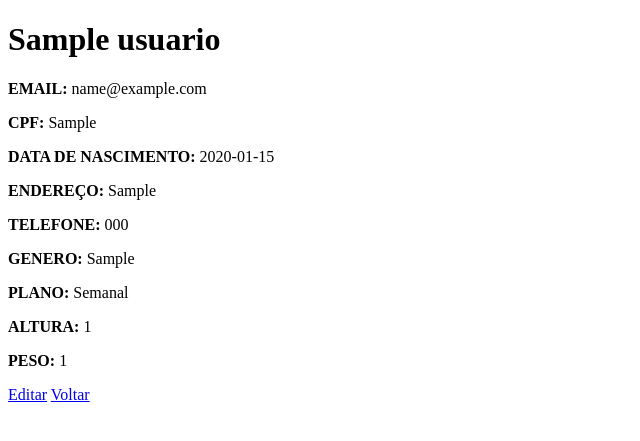
After one commit to yuritigg/trabalho-final, a PHP site: page /visualizar.php?id=1 in a window 1280 px wide. The commit adds this page. Shown: the top 441 px of the page, without its empty margins (0-640 px from the left). Run offline with PHP 8.4, Linux system fonts and the light colour scheme; data comes from the database, SQL or seed files in the repository; tables that the repository leaves empty hold one stand-in row (values such as "Sample post").

Commit message:
feat: adiciona usuario.php e jsonencode e json decode

```diff
--- a/excluir.php
+++ b/excluir.php
@@ -7,15 +7,15 @@
 <body>
 
     <?php
-    require "usuarioDAO.php";
+    require "usuario.php";
 
     if (isset($_GET["id"])) {
-        $usuarioDAO = new UsuarioDAO();
-        $usuarioDAO->excluir($_GET["id"]);
+        json_decode(api('excluir', ['id' => $_GET["id"]]), true);
     }
 
     header("Location: listar.php");
     exit;
     ?>
+
 </body>
 </html>
--- /dev/null
+++ b/usuario.php
@@ -0,0 +1,54 @@
+<?php
+
+require 'usuarioDAO.php';
+
+function api($acao, $dados = [])
+{
+    $usuarioDAO = new UsuarioDAO();
+
+    switch ($acao) {
+        case 'listar':
+            return $usuarioDAO->listar();
+
+        case 'listarPlanos':
+            return $usuarioDAO->listarPlanos();
+
+        case 'buscarPorId':
+            return $usuarioDAO->buscarPorId($dados['id']);
+
+        case 'inserir':
+            return $usuarioDAO->inserir(
+                $dados['nome_usuario'],
+                $dados['email_usuario'],
+                $dados['cpf_usuario'],
+                $dados['data_nasc_usuario'],
+                $dados['endereco_usuario'],
+                $dados['telefone_usuario'],
+                $dados['genero_usuario'],
+                $dados['plano_usuario'],
+                $dados['altura_usuario'],
+                $dados['peso_usuario']
+            );
+
+        case 'atualizar':
+            return $usuarioDAO->atualizar(
+                $dados['id_usuario'],
+                $dados['nome_usuario'],
+                $dados['email_usuario'],
+                $dados['cpf_usuario'],
+                $dados['data_nasc_usuario'],
+                $dados['endereco_usuario'],
+                $dados['telefone_usuario'],
+                $dados['genero_usuario'],
+                $dados['plano_usuario'],
+                $dados['altura_usuario'],
+                $dados['peso_usuario']
+            );
+
+        case 'excluir':
+            return $usuarioDAO->excluir($dados['id']);
+
+        default:
+            return json_encode(['erro' => 'Acao invalida: ' . $acao]);
+    }
+}
--- a/usuarioDAO.php
+++ b/usuarioDAO.php
@@ -20,7 +20,7 @@ class UsuarioDAO
         $sql = $this->pdo->prepare('INSERT INTO usuario (nome_usuario, email_usuario, cpf_usuario, data_nasc_usuario, endereco_usuario, telefone_usuario, genero_usuario, id_plano, altura_usuario, peso_usuario) VALUES (?, ?, ?, ?, ?, ?, ?, ?, ?, ?)');
         $sql->execute([$nome, $email, $cpf, $datanasc, $endereco, $telefone, $genero, $plano, $altura, $peso]);
 
-        return $this->pdo->lastInsertId();
+        return json_encode($this->pdo->lastInsertId());
     }
 
     // R - Read: devolve todos os clientes
@@ -28,14 +28,14 @@ class UsuarioDAO
     {
         $sql = $this->pdo->query('SELECT usuario.nome_usuario, planos.nome_plano, usuario.id_usuario FROM planos, usuario where planos.id_plano = usuario.id_plano;');
 
-        return $sql->fetchAll();
+        return json_encode($sql->fetchAll());
     }
 
     public function listarPlanos()
     {
         $sql = $this->pdo->query('SELECT id_plano, nome_plano, valor_plano FROM planos');
 
-        return $sql->fetchAll();
+        return json_encode($sql->fetchAll());
     }
 
     // R - Read: devolve um cliente pelo id (ou false se nao existir)
@@ -44,7 +44,7 @@ class UsuarioDAO
         $sql = $this->pdo->prepare('SELECT * FROM usuario WHERE id_usuario = ?');
         $sql->execute([$id]);
 
-        return $sql->fetch();
+        return json_encode($sql->fetch());
     }
 
     // U - Update: altera os dados de um cliente
@@ -52,7 +52,7 @@ class UsuarioDAO
     {
         $sql = $this->pdo->prepare('UPDATE usuario SET nome_usuario = ?, email_usuario = ?, cpf_usuario = ?, data_nasc_usuario = ?, endereco_usuario = ?, telefone_usuario = ?, genero_usuario = ?, id_plano = ?, altura_usuario = ?, peso_usuario = ? WHERE id_usuario = ?');
 
-        return $sql->execute([$nome, $email, $cpf, $datanasc, $endereco, $telefone, $genero, $plano, $altura, $peso, $id]);
+        return json_encode($sql->execute([$nome, $email, $cpf, $datanasc, $endereco, $telefone, $genero, $plano, $altura, $peso, $id]));
     }
 
     // D - Delete: remove um cliente
@@ -60,6 +60,6 @@ class UsuarioDAO
     {
         $sql = $this->pdo->prepare('DELETE FROM usuario WHERE id_usuario = ?');
 
-        return $sql->execute([$id]);
+        return json_encode($sql->execute([$id]));
     }
 }
--- /dev/null
+++ b/visualizar.php
@@ -0,0 +1,35 @@
+<!DOCTYPE html>
+<html lang="pt-br">
+<head>
+    <meta charset="UTF-8">
+    <title>Visualizar</title>
+</head>
+<body>
+    <?php
+        require "usuario.php";
+        $usuario = json_decode(api('buscarPorId', ['id' => $_GET["id"]]), true);
+        $planos = json_decode(api('listarPlanos'), true);
+
+        $nomePlano = "";
+        foreach ($planos as $plano) {
+            if ($plano['id_plano'] == $usuario['id_plano']) {
+                $nomePlano = $plano['nome_plano'];
+            }
+        }
+    ?>
+
+    <h1><?= $usuario['nome_usuario'] ?></h1>
+    <p><strong>EMAIL:</strong> <?= $usuario['email_usuario'] ?></p>
+    <p><strong>CPF:</strong> <?= $usuario['cpf_usuario'] ?></p>
+    <p><strong>DATA DE NASCIMENTO:</strong> <?= $usuario['data_nasc_usuario'] ?></p>
+    <p><strong>ENDEREÇO:</strong> <?= $usuario['endereco_usuario'] ?></p>
+    <p><strong>TELEFONE:</strong> <?= $usuario['telefone_usuario'] ?></p>
+    <p><strong>GENERO:</strong> <?= $usuario['genero_usuario'] ?></p>
+    <p><strong>PLANO:</strong> <?= $nomePlano ?></p>
+    <p><strong>ALTURA:</strong> <?= $usuario['altura_usuario'] ?></p>
+    <p><strong>PESO:</strong> <?= $usuario['peso_usuario'] ?></p>
+
+    <a href="editar.php?id=<?= $usuario['id_usuario'] ?>">Editar</a>
+    <a href="listar.php">Voltar</a>
+</body>
+</html>
```
Also changed, not shown: cadastrar.php (+6 -18 lines), editar.php (+8 -23 lines), listar.php (+5 -8 lines).
